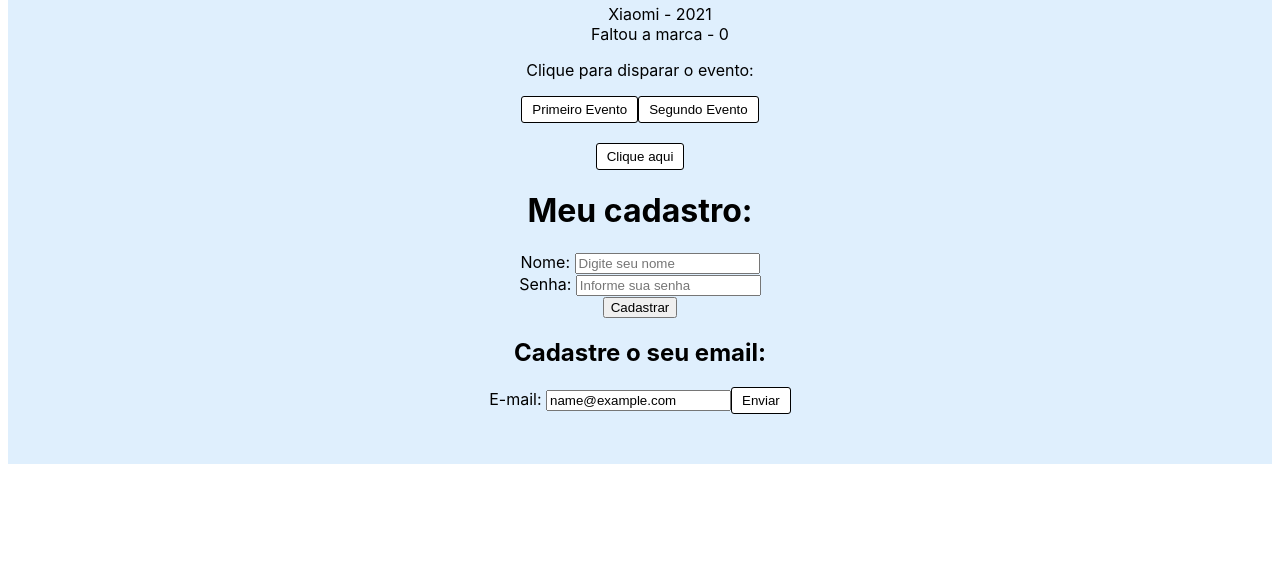
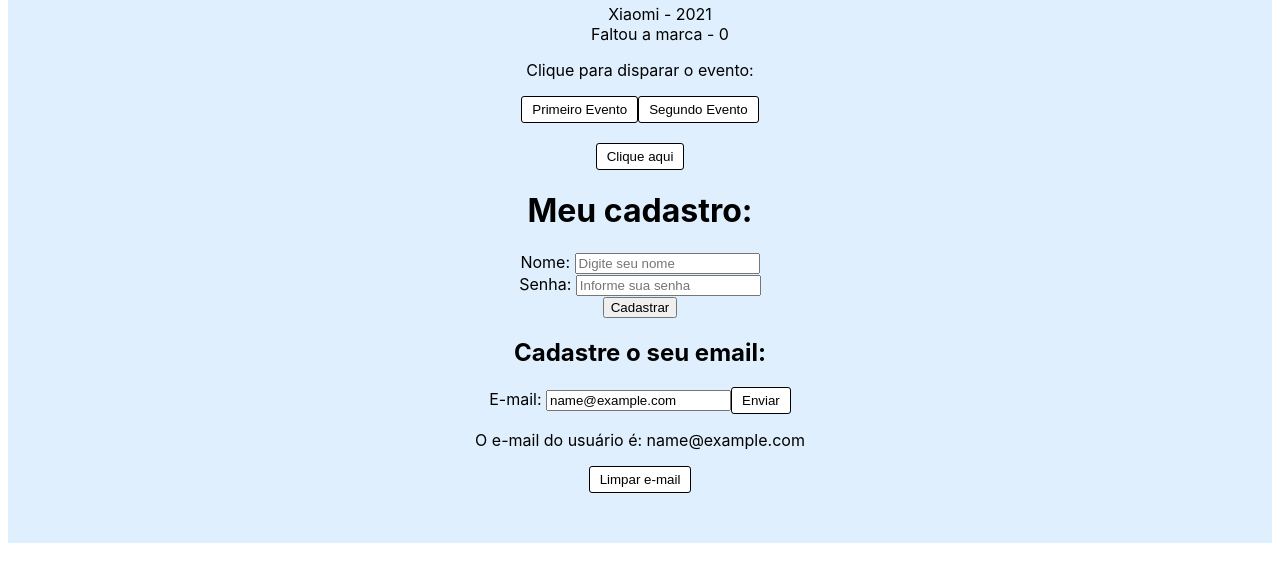
Before and after one commit to italoknd/Curso-REACT-JS, a React (Create React App) app in the folder curso-react/: page / in a window 1280 px wide. Both pictures are taken after typing "name@example.com" into the empty fields and a click on the button "Enviar". Shown: the part 1129-1711 px from the top of the page. Built offline with nearby package versions, Linux system fonts and the light colour scheme.

Commit message:
trabalhando com render by conditional

```diff
--- a/curso-react/src/components/Condicional.js
+++ b/curso-react/src/components/Condicional.js
@@ -11,6 +11,11 @@ function Condicional(props){
     setUserEmail(email);
   }
 
+  function limparEmail(e){
+    e.preventDefault();
+    setUserEmail('');
+  }
+
   return(
     <div>
       <h2>Cadastre o seu email:</h2>
@@ -18,6 +23,12 @@ function Condicional(props){
         <label htmlFor="email">E-mail: </label>
         <input type="email" placeholder="Digite o seu e-mail" onChange={(e) => setEmail(e.target.value)}/>
         <button type="submit" onClick={enviarEmail}>Enviar</button>
+        {userEmail && (
+          <div>
+            <p>O e-mail do usuário é:  {userEmail}</p>
+            <button onClick={limparEmail}>Limpar e-mail</button>
+          </div>
+        )}
       </form>
     </div>
   )
```
